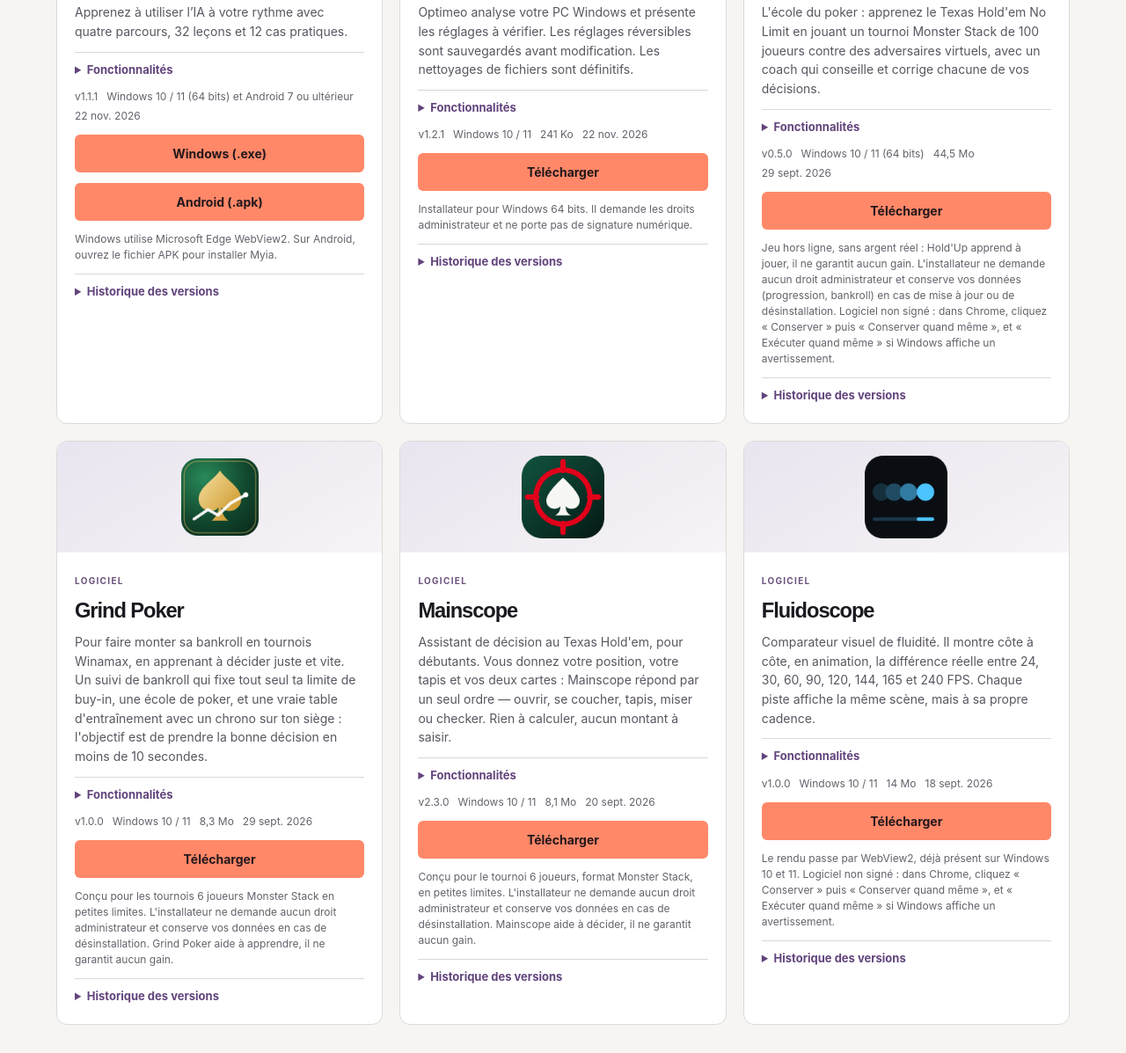
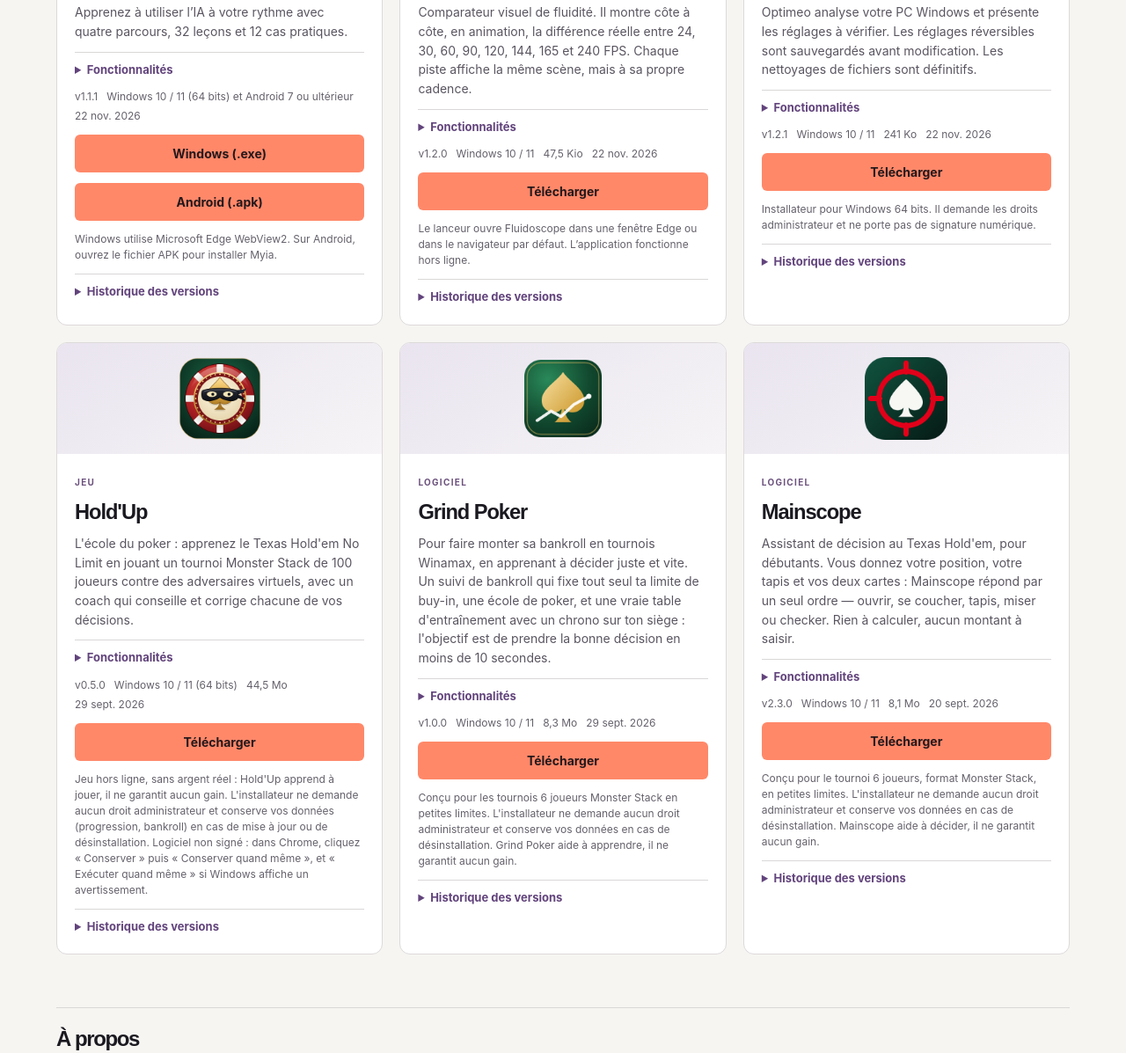
Before and after one commit to atelier-oteka/atelier-oteka.github.io, a plain HTML site: page telechargements.html in a window 1280 px wide. Shown: the part 625-1822 px from the top of the page at 88% size. Drawn offline with Linux system fonts and the light colour scheme.

Commit message:
Publier Fluidoscope 1.2.0

```diff
--- a/js/creations.js
+++ b/js/creations.js
@@ -191,13 +191,14 @@ const CREATIONS = [
       "Temps par image, déplacement et ruban des images présentées",
       "Aucune installation, aucune connexion : un seul fichier à lancer"
     ],
-    version: "1.0.0",
-    date: "2026-09-18",
+    version: "1.2.0",
+    date: "2026-11-22",
     plateforme: "Windows 10 / 11",
-    taille: "14 Mo",
+    taille: "47,5 Kio",
     image: "images/fluidoscope.png",
-    fichier: "telechargements/Fluidoscope-1.0.0.exe",
+    fichier: "telechargements/Fluidoscope-1.2.0.exe",
     historique: [
+      { version: "1.2.0", date: "2026-11-22", changements: ["Pistes colorées et réglages latéraux", "Cadence de rendu actualisée pendant la lecture", "Changement de vitesse continu et rendu suspendu en pause", "Lanceur Windows indépendant de Python"] },
       { version: "1.0.0", date: "2026-09-18", changements: [
         "Première version : 8 tranches de 24 à 240 FPS",
         "Scènes Panoramique, Rotation et Visée",
@@ -205,7 +206,7 @@ const CREATIONS = [
         "Mesure de la fréquence de l'écran au démarrage"
       ] }
     ],
-    note: "Le rendu passe par WebView2, déjà présent sur Windows 10 et 11. Logiciel non signé : dans Chrome, cliquez « Conserver » puis « Conserver quand même », et « Exécuter quand même » si Windows affiche un avertissement."
+    note: "Le lanceur ouvre Fluidoscope dans une fenêtre Edge ou dans le navigateur par défaut. L’application fonctionne hors ligne."
   },
   {
     titre: "Optimeo",
```
Also changed, not shown: index.html (+1 -1 lines), 1 other file.
